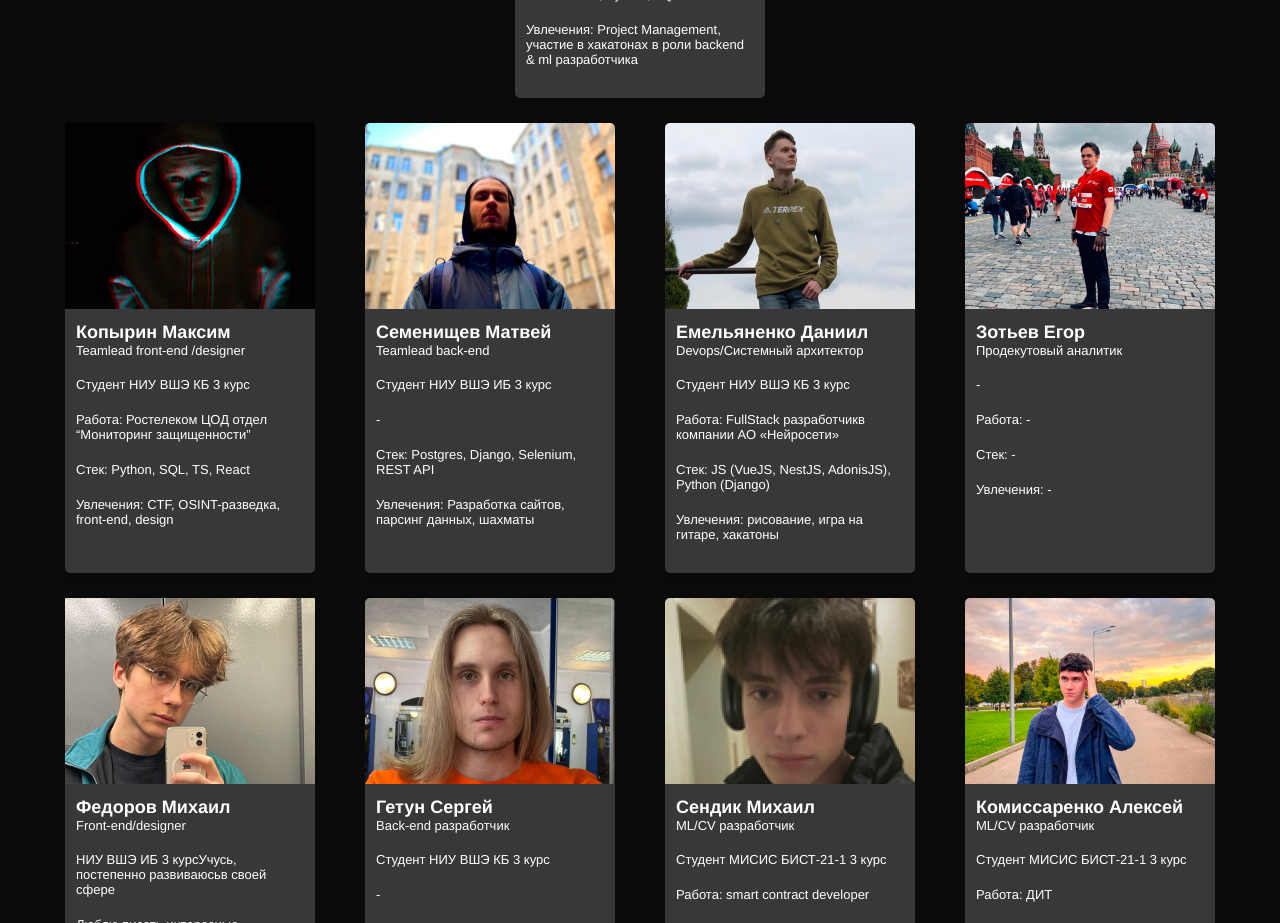
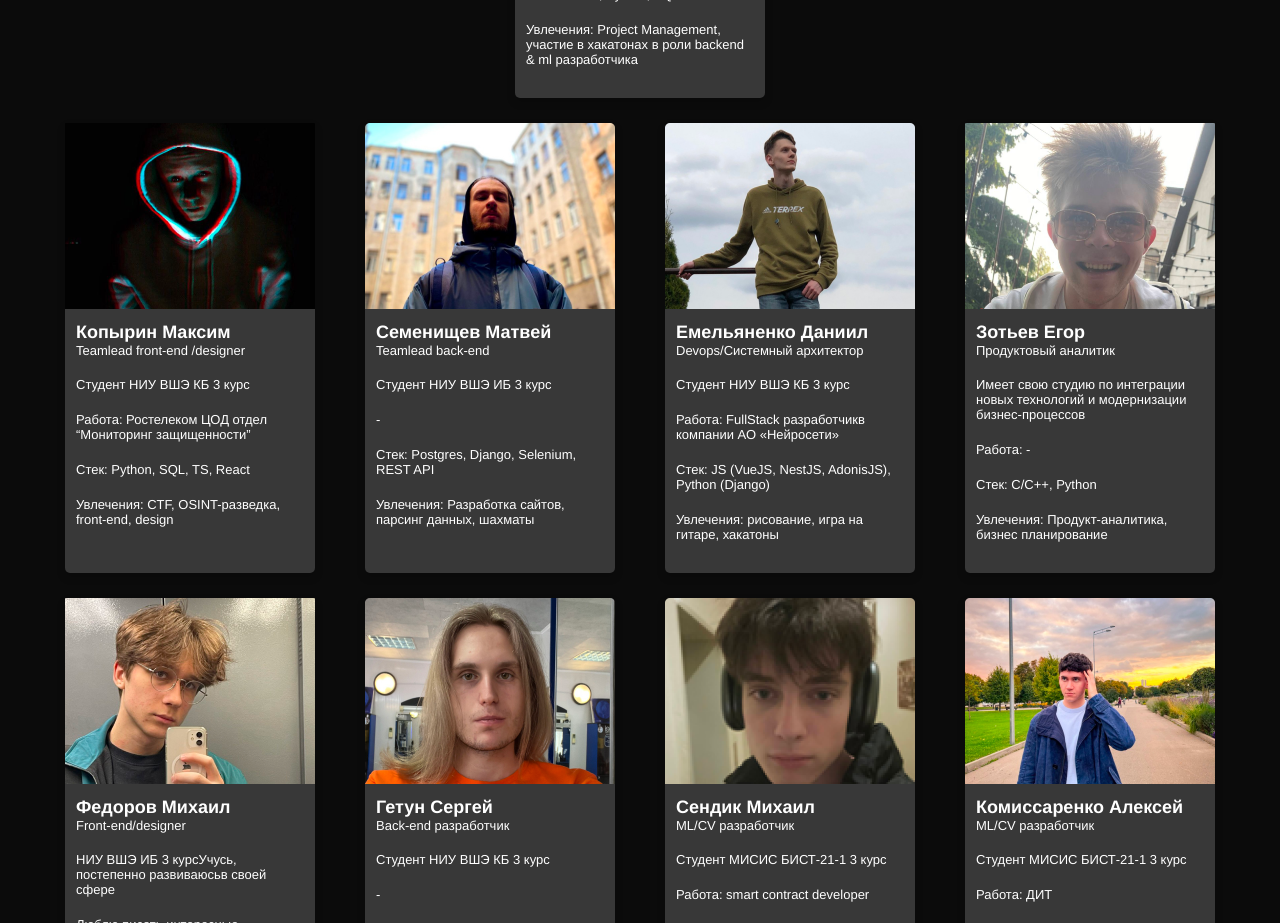
Before and after one commit to ED-Daniel/smart-recipe-landing, a Vue app: page / in a window 1280 px wide. Shown: the part 2200-3123 px from the top of the page. Built offline with nearby package versions, Linux system fonts and the light colour scheme.

Commit message:
Fixed Egor

```diff
--- a/index.html
+++ b/index.html
@@ -4,7 +4,7 @@
     <meta charset="UTF-8" />
     <link rel="icon" type="image/svg+xml" href="/vite.svg" />
     <meta name="viewport" content="width=device-width, initial-scale=1.0" />
-    <title>Vite + Vue + TS</title>
+    <title>Smart Recipes</title>
   </head>
   <body style="margin: 0; background: #0B0B0B;">
     <div id="app"></div>
--- a/src/App.vue
+++ b/src/App.vue
@@ -80,13 +80,13 @@
           info="Увлечения: рисование, игра на гитаре, хакатоны"
         />
         <CardComponent
-          photo="/images/artem.png"
+          photo="/images/egor.png"
           name="Зотьев Егор"
-          position="Продекутовый аналитик"
+          position="Продуктовый аналитик"
           work="Работа: -"
-          description="-"
-          stack="-"
-          info="Увлечения: -"
+          description="Имеет свою студию по интеграции новых технологий и модернизации бизнес-процессов"
+          stack="С/C++, Python"
+          info="Увлечения: Продукт-аналитика, бизнес планирование"
         />
       </div>
       <div class="row">
```
Also changed, not shown: public/images/egor.png (added).
